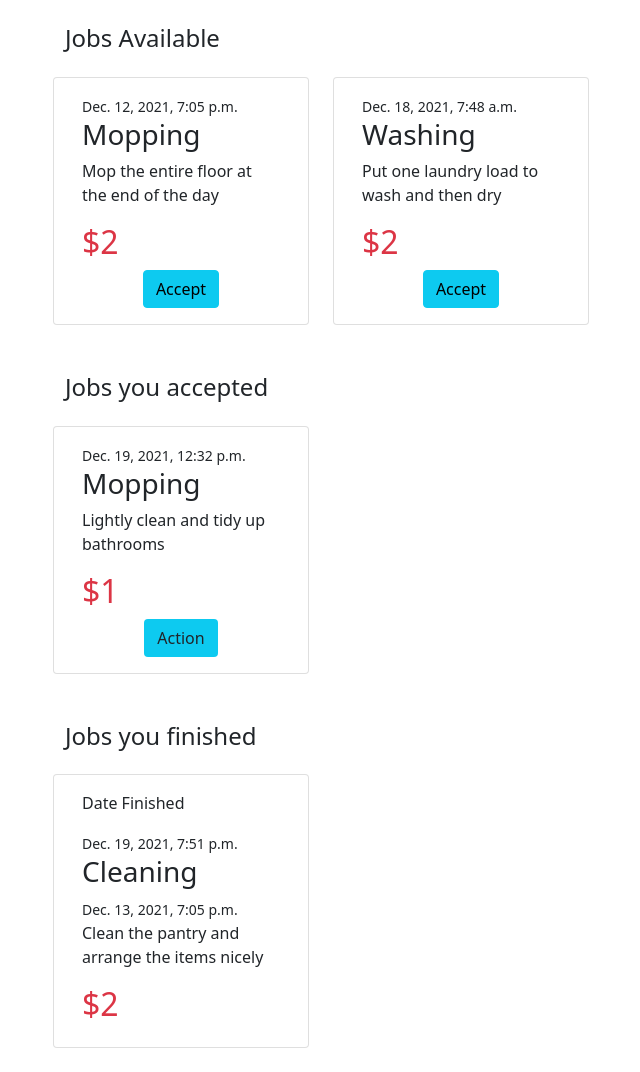
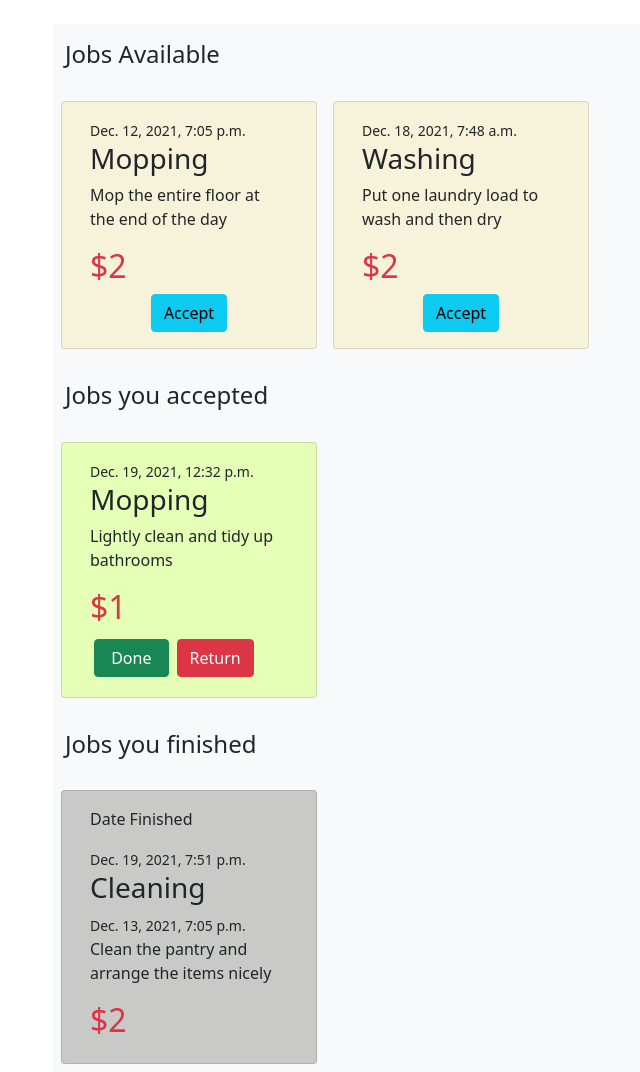
Before and after one commit to fnmalik2002/HomeProject, a Django app: page / in a window 1280 px wide. Shown: the part 58-1130 px from the top of the page, without its empty margins (17-657 px from the left). Run offline with Django 4.2, Linux system fonts and the light colour scheme; a user stored in the database is signed in; data comes from the database, SQL or seed files in the repository; both versions use the stored data as it was after the commit.

Commit message:
done color tweaking for cards

```diff
--- a/jobs/templates/jobs/base.html
+++ b/jobs/templates/jobs/base.html
@@ -40,7 +40,7 @@
         </div>
       </nav>
 
-    <div class="container">
+    <div class="container bg-light">
     {% block content %}
 
     {% endblock content %}
--- a/jobs/templates/jobs/index.html
+++ b/jobs/templates/jobs/index.html
@@ -1,13 +1,13 @@
 {% extends "jobs/base.html" %} {% block user %}
 <strong>{{user}}</strong> {% endblock user %} {% block content %}
 
-<h4 class="mt-4 mb-4 ">Jobs Available</h4>
+<h4 class="mt-4 mb-4 pt-3">Jobs Available</h4>
 
 
 <div class="row">
 
     {% if job_list %} {% for q in job_list %}
-    <div class="card mb-4 me-4" style="width: 16rem;">
+    <div class="card m-2" style="width: 16rem; background-color:rgb(247, 243, 218)">
         <!-- <a class="btn text-start" href="{% url 'jobs:detail' q.id%}"> -->
         <div class="card-body">
             <small class="card-text text-dark">{{q.publish_date}}</small>
@@ -28,7 +28,7 @@
     </div>
     {% endfor %} {% else %}
 
-    <div class="card mb-4 me-4" style="width: 16rem;">
+    <div class="card m-2" style="width: 16rem;">
 
         <div class="card-body">
             <p class="card-title">No data available.</p>
@@ -43,15 +43,33 @@
 <h4 class="mt-4 mb-4">Jobs you accepted </h4>
 <div class="row">
     {% if my_unfinished_jobs %} {% for q in my_unfinished_jobs %}
-    <div class="card mb-4 me-4" style="width: 16rem;">
+    <div class="card m-2" style="width: 16rem; background-color:rgb(229, 255, 182)">
 
         <div class="card-body">
             <small class="card-text text-dark">{{q.publish_date}}</small>
             <h3 class="card-title">{{ q.job_title }}</h3>
             <p class="text-dark">{{q.job_detail}}</p>
             <h2 class="text-danger">${{q.job_price}}</h2>
-            <div class="text-center">
-                <a class="btn bg-info" role="button" href="{% url 'jobs:payments' %}">Action</a>
+            <div class="text-center d-flex">
+                <form id="1" class="m-1" action="{% url 'jobs:mark_done' %}" method='post'>
+                    {% csrf_token %}
+
+
+                    <input type="radio" id="accept" name="Choice" value={{q.id}} checked style="display: none;">
+                    <label for="accept" style="display: none;"> Mark Done</label>
+
+                    <input type="submit" value=" Done " class="btn btn-success">
+                </form>
+                <form id="2" class="m-1" action="{% url 'jobs:mark_not_done' %}" method='post'>
+                    {% csrf_token %}
+                    <input type="radio" id="accept2" name="Choice" value=-{{q.id}} checked style="display: none;">
+                    <label for="accept2" style="display: none;"> Return Job</label>
+
+
+                    <input type="submit" value="Return" class="btn btn-danger">
+                </form>
+
+                <!-- <a class="btn bg-info" role="button" href="{% url 'jobs:payments' %}">Action</a> -->
             </div>
         </div>
 
@@ -59,7 +77,7 @@
 
 
     {% endfor %} {% else %}
-    <div class="card mb-4 me-4" style="width: 16rem;">
+    <div class="card m-2" style="width: 16rem;">
         <div class="card-body">
             <p class="card-title">No data available.</p>
         </div>
@@ -70,7 +88,7 @@
 <h4 class="mt-4 mb-4"> Jobs you finished </h4>
 <div class="row">
     {% if my_done_jobs %} {% for q in my_done_jobs %}
-    <div class="card mb-4 me-4" style="width: 16rem;">
+    <div class="card m-2" style="width: 16rem;  background-color:rgb(201, 202, 199)">
         <div class="card-body">
             <p>Date Finished </p>
             <small class="card-text text-dark">{{q.job_done_date}}</small>
@@ -85,7 +103,7 @@
     </div>
 
     {% endfor %} {% else %}
-    <div class="card mb-4 me-4 " style="width: 16rem;">
+    <div class="card m-2 " style="width: 16rem;">
         <div class="card-body">
             <p class="card-title">No data available.</p>
         </div>
--- a/jobs/urls.py
+++ b/jobs/urls.py
@@ -8,4 +8,5 @@ urlpatterns = [
     path('payments/', views.payments, name='payments'),
     path('reset/', views.reset_password, name='reset'),
     path('mark_done/', views.mark_done, name='mark_done'),
+    path('mark_not_done/', views.mark_done, name='mark_not_done'),
 ]
--- a/jobs/views.py
+++ b/jobs/views.py
@@ -88,7 +88,8 @@ def payments(request):
     'payment_list': payment_list,
     'user': usr,
      }
-    return HttpResponse(template.render(context, request))
+    # return HttpResponse(template.render(context, request))
+    return index(request)
 
 def reset_password(request):
     template = loader.get_template('registration/reset.html')
@@ -121,3 +122,6 @@ def mark_done(request):
 
 
     return index(request)
+def mark_not_done(request):
+    print("Not done selected")
+    return index(request)
```
Also changed, not shown: db.sqlite3.
